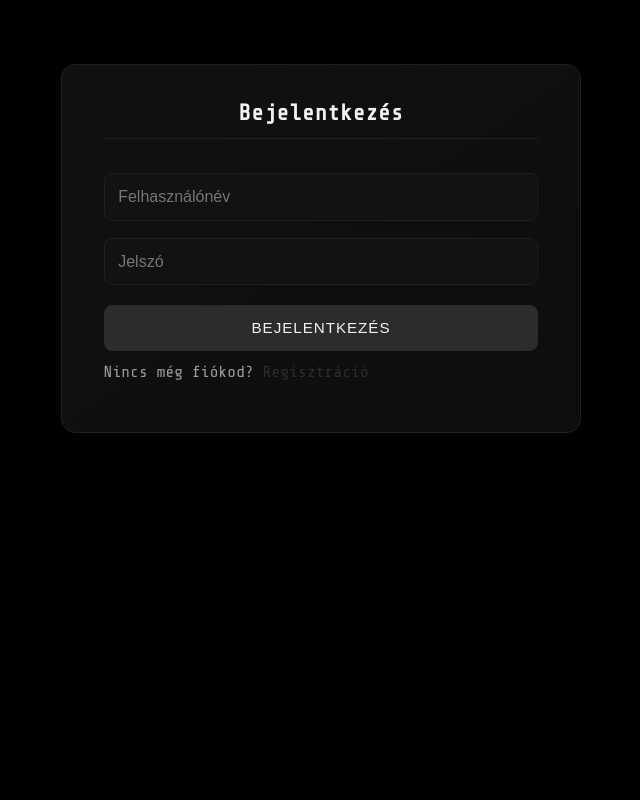
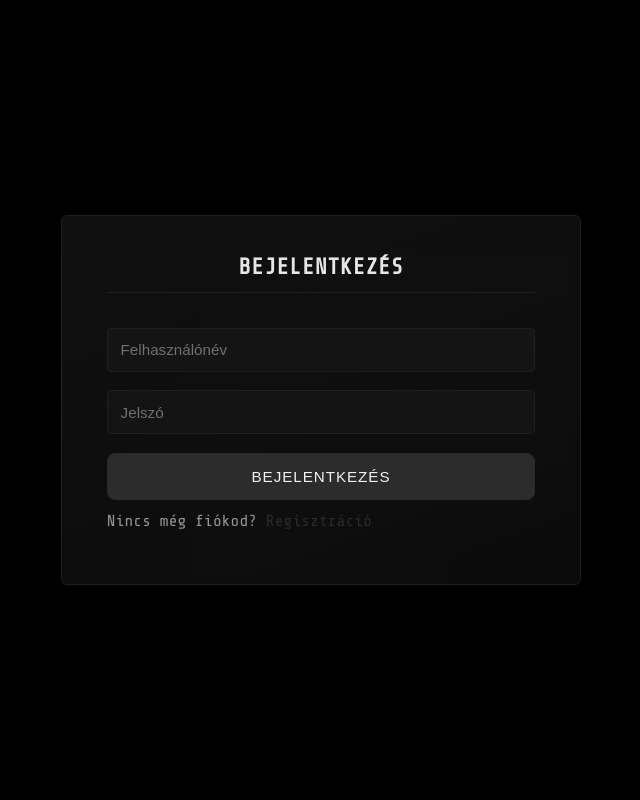
Before and after one commit to mzsl03/ai-powered-webshop, a Django app: page / in a window 1280 px wide. Shown: the whole page, without its empty margins (319-959 px from the left). Run offline with Django 5.2, Linux system fonts and the light colour scheme.

Commit message:
style: add new rules to form page elements to make it look more coherent

```diff
--- a/core_site/application/static/css/form.css
+++ b/core_site/application/static/css/form.css
@@ -1,25 +1,46 @@
 @import url('style.css');
+@import url('https://fonts.googleapis.com/css2?family=Share+Tech+Mono&display=swap');
 
 .form-page {
     display: flex;
     justify-content: center;
-    align-items: flex-start;
+    align-items: center;
     min-height: 100vh;
-    width: 100%;
     padding: 4rem 1rem;
-    overflow-y: auto;
 }
 
 .form-div {
-    background: linear-gradient(145deg, #111111, #0d0d0d);
+    background: linear-gradient(160deg, #101010, #0b0b0b);
     border: 1px solid var(--color-border);
-    border-radius: 14px;
-    box-shadow: 0 8px 30px rgba(0, 0, 0, 0.55);
-    padding: 2.2rem 2.6rem;
+    border-radius: 6px; /* szögletes sarkok */
+    box-shadow: 0 0 24px rgba(0, 0, 0, 0.65);
+    padding: 2.4rem 2.8rem;
     max-width: 520px;
     width: 100%;
     margin: 0 auto;
-    transition: box-shadow 0.3s ease, transform 0.2s ease;
+    position: relative;
+    overflow: hidden;
+    transition: box-shadow 0.4s ease, transform 0.25s ease;
+}
+
+.form-div::before {
+    content: "";
+    position: absolute;
+    inset: -2px;
+    background: linear-gradient(120deg, #171717, #222222, #1d1d1d);
+    background-size: 300%;
+    border-radius: 6px;
+    filter: blur(6px);
+    opacity: 0.05;
+    pointer-events: none;
+    z-index: 0;
+    animation: glowAmber 9s linear infinite;
+}
+
+@keyframes glowAmber {
+    0% { background-position: 0% 50%; }
+    50% { background-position: 100% 50%; }
+    100% { background-position: 0% 50%; }
 }
 
 .form-div:hover {
@@ -28,6 +49,7 @@
 
 .form-title-card {
     text-align: center;
+    text-transform: uppercase;
     font-size: 1.4rem;
     margin-bottom: 1.8rem;
     color: var(--color-text);
@@ -48,15 +70,16 @@
     font-size: 0.9rem;
     margin-bottom: 0.35rem;
     letter-spacing: 0.3px;
+    text-transform: uppercase;
 }
 
 .form-group input,
 .form-group select {
     border: 1px solid var(--color-border);
-    border-radius: 8px;
-    background: #121212;
-    padding: 0.85rem;
-    font-size: 1rem;
+    border-radius: 4px;
+    background: #141414;
+    padding: 0.8rem;
+    font-size: 0.95rem;
     color: var(--color-text);
     outline: none;
     transition: all 0.25s ease;
@@ -97,6 +120,26 @@
     letter-spacing: 0.2px;
 }
 
+@keyframes fadeIn {
+    from { opacity: 0; transform: translateY(15px); }
+    to { opacity: 1; transform: translateY(0); }
+}
+
+.form-div {
+    animation: fadeIn 0.5s ease-out;
+}
+
+input[type=number]::-webkit-inner-spin-button,
+input[type=number]::-webkit-outer-spin-button {
+    -webkit-appearance: none;
+    margin: 0;
+}
+
+input[type=number] {
+    -moz-appearance: textfield;
+    appearance: textfield;
+}
+
 html, body {
     margin: 0;
     padding: 0;
```
